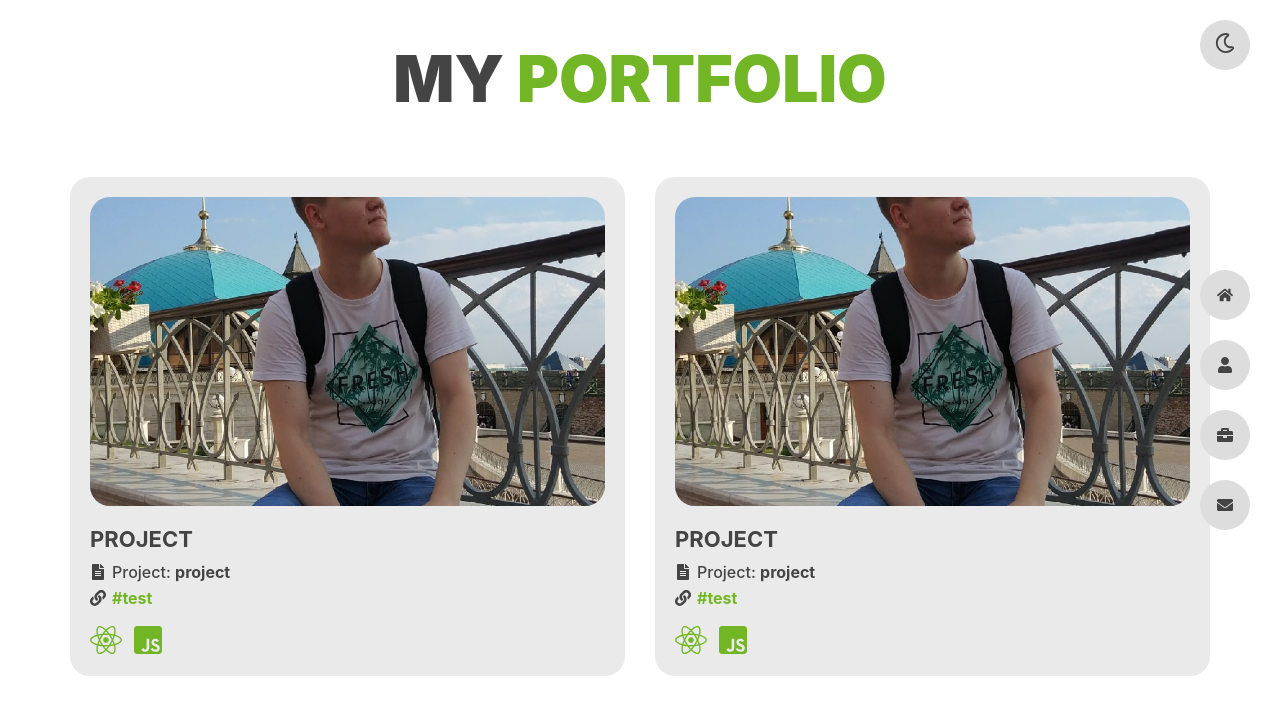
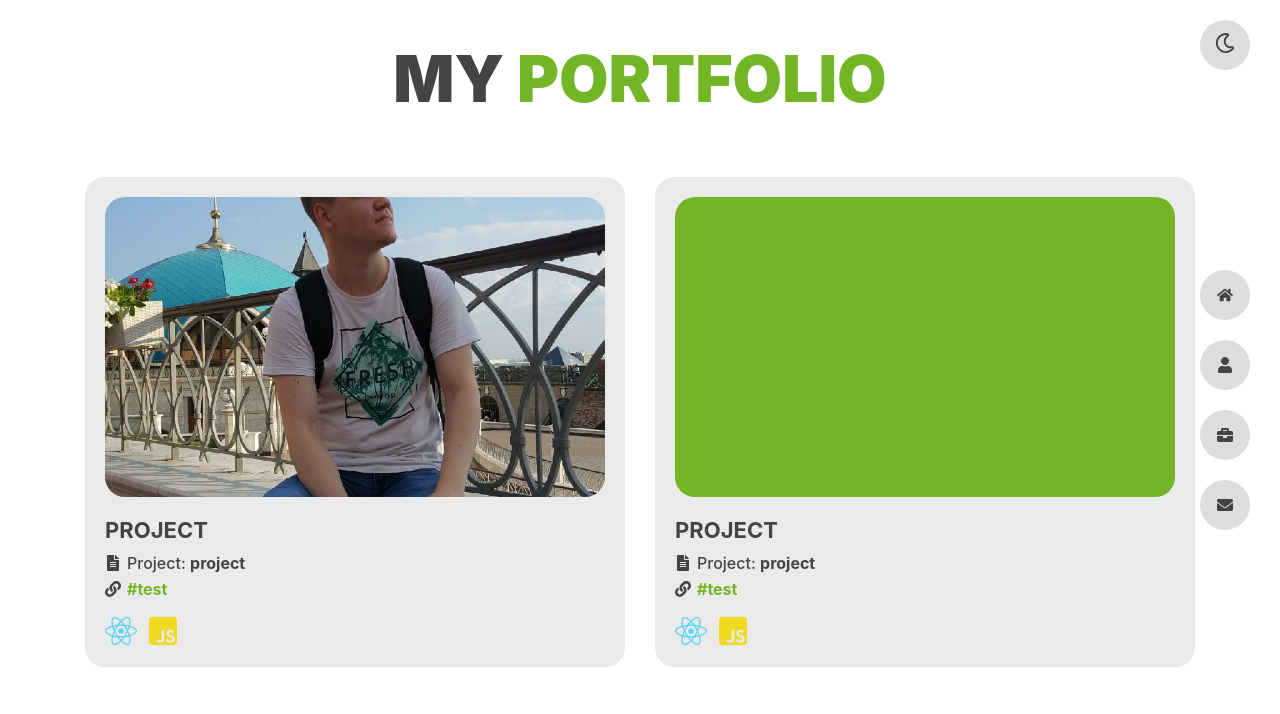
Before and after one commit to kast96/portfolio, a React (Create React App) app: page /portfolio in a window 1280 px wide. Shown: the top 714 px of the page. Built offline with nearby package versions, Linux system fonts and the light colour scheme.

Commit message:
portfolio fixes

```diff
--- a/src/App.styled.ts
+++ b/src/App.styled.ts
@@ -17,17 +17,17 @@ export const AppStyled = styled.div`
   }
 
   .icon-color {
-    &--react {color: #5ed4f4}
-    &--redux {color: #7248b7}
-    &--ts {color: #3178c6}
-    &--js {color: #f0d91e}
-    &--node {color: #72b100}
-    &--sass {color: #c76495}
-    &--css {color: #116fb2}
-    &--html {color: #de4a24}
-    &--php {color: #7477ae}
-    &--bitrix {color: #c10d2f}
-    &--git {color: ${(props) => props.theme.textColor}}
-    &--yarn {color: #2a8ab5}
+    &--react {color: #5ed4f4 !important}
+    &--redux {color: #7248b7 !important}
+    &--ts {color: #3178c6 !important}
+    &--js {color: #f0d91e !important}
+    &--node {color: #72b100 !important}
+    &--sass {color: #c76495 !important}
+    &--css {color: #116fb2 !important}
+    &--html {color: #de4a24 !important}
+    &--php {color: #7477ae !important}
+    &--bitrix {color: #c10d2f !important}
+    &--git {color: ${(props) => props.theme.textColor} !important}
+    &--yarn {color: #2a8ab5 !important}
   }
 `
--- a/src/components/pages/PortfolioPage/PortfolioPage.styled.ts
+++ b/src/components/pages/PortfolioPage/PortfolioPage.styled.ts
@@ -4,7 +4,7 @@ export const PortfolioPageStyled = styled.div`
   .portfolio {
     display: flex;
     flex-wrap: wrap;
-    margin: 0 -30px;
+    margin: 0 -15px;
     box-sizing: border-box;
   }
 
@@ -44,6 +44,7 @@ export const PortfolioPageStyled = styled.div`
       background-size: cover;
       background-position: center center;
       border-radius: 20px;
+      background-color: ${(props) => props.theme.mainColor};
     }
 
     a {
--- a/src/components/pages/PortfolioPage/PortfolioPage.tsx
+++ b/src/components/pages/PortfolioPage/PortfolioPage.tsx
@@ -4,7 +4,7 @@ import { PortfolioPageStyled } from "./PortfolioPage.styled"
 export const PortfolioPage = () => {
 	type ProjectItemType = {
 		name: string
-		img: string
+		img?: string
 		project?: string
 		link?: string
 		stack?: Array<{
@@ -26,7 +26,6 @@ export const PortfolioPage = () => {
 		},
 		{
 			name: 'Project',
-			img: '/images/me.jpg',
 			project: 'project',
 			link: '#test',
 			stack: [
@@ -45,7 +44,7 @@ export const PortfolioPage = () => {
 						<div className="portfolio-item-container">
 							<div className="portfolio-item">
 								<div className="portfolio-item__img-container">
-									<div className="portfolio-item__img" style={{backgroundImage: `url('${item.img}')`}}></div>
+									<div className="portfolio-item__img" style={{backgroundImage: item.img ? `url('${item.img}')` : 'none'}}></div>
 								</div>
 								<span className="portfolio-item__name">{item.name}</span>
 								{item.project &&
```
